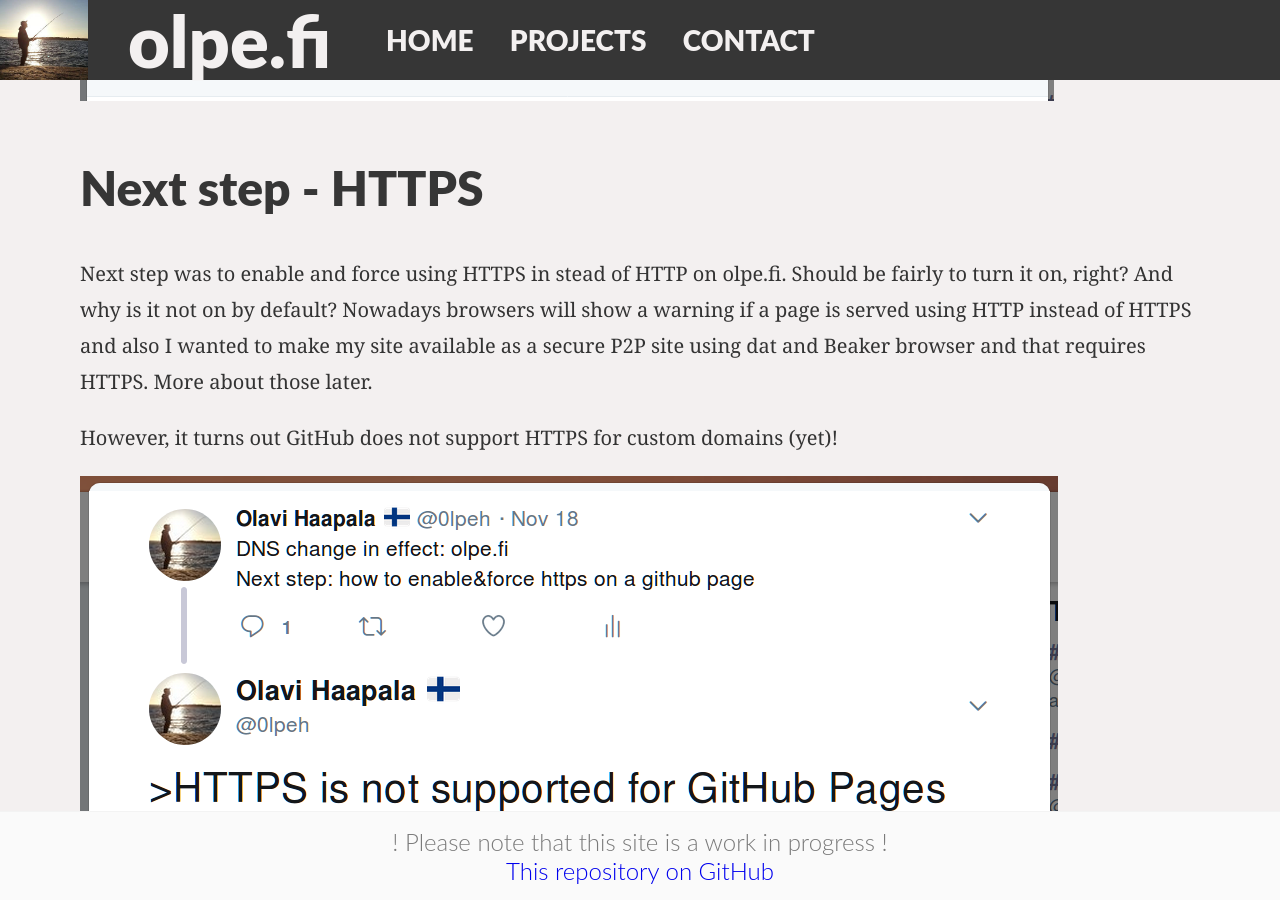
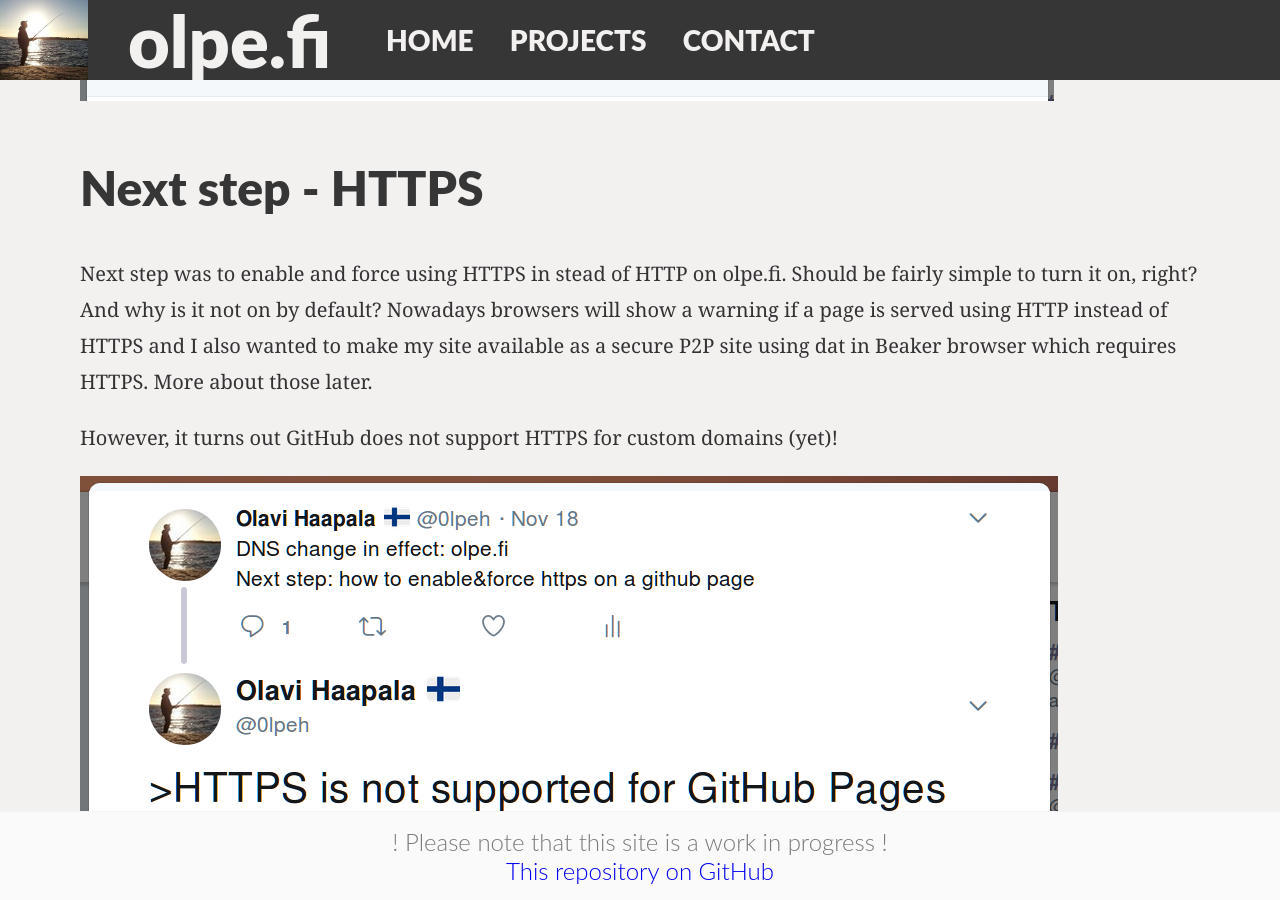
Before and after one commit to olpeh/olpeh.github.io, a Jekyll site: the page built from _posts/2017-11-19-hello-world.md, in a window 1280 px wide and 900 px high, scrolled down 3437 px. Built offline with Jekyll 4.4.1, drawn with Linux system fonts in a browser that asks for light colours.

Commit message:
Correct some typos

```diff
--- a/_posts/2017-11-19-hello-world.md
+++ b/_posts/2017-11-19-hello-world.md
@@ -45,7 +45,7 @@ This was enough to make my GitHub page (olpeh.github.io) available at [olpe.fi](
 
 ## Next step - HTTPS
 
-Next step was to enable and force using HTTPS in stead of HTTP on olpe.fi. Should be fairly to turn it on, right? And why is it not on by default? Nowadays browsers will show a warning if a page is served using HTTP instead of HTTPS and also I wanted to make my site available as a secure P2P site using dat and Beaker browser and that requires HTTPS. More about those later.
+Next step was to enable and force using HTTPS in stead of HTTP on olpe.fi. Should be fairly simple to turn it on, right? And why is it not on by default? Nowadays browsers will show a warning if a page is served using HTTP instead of HTTPS and I also wanted to make my site available as a secure P2P site using dat in Beaker browser which requires HTTPS. More about those later.
 
 However, it turns out GitHub does not support HTTPS for custom domains (yet)!
 
```
